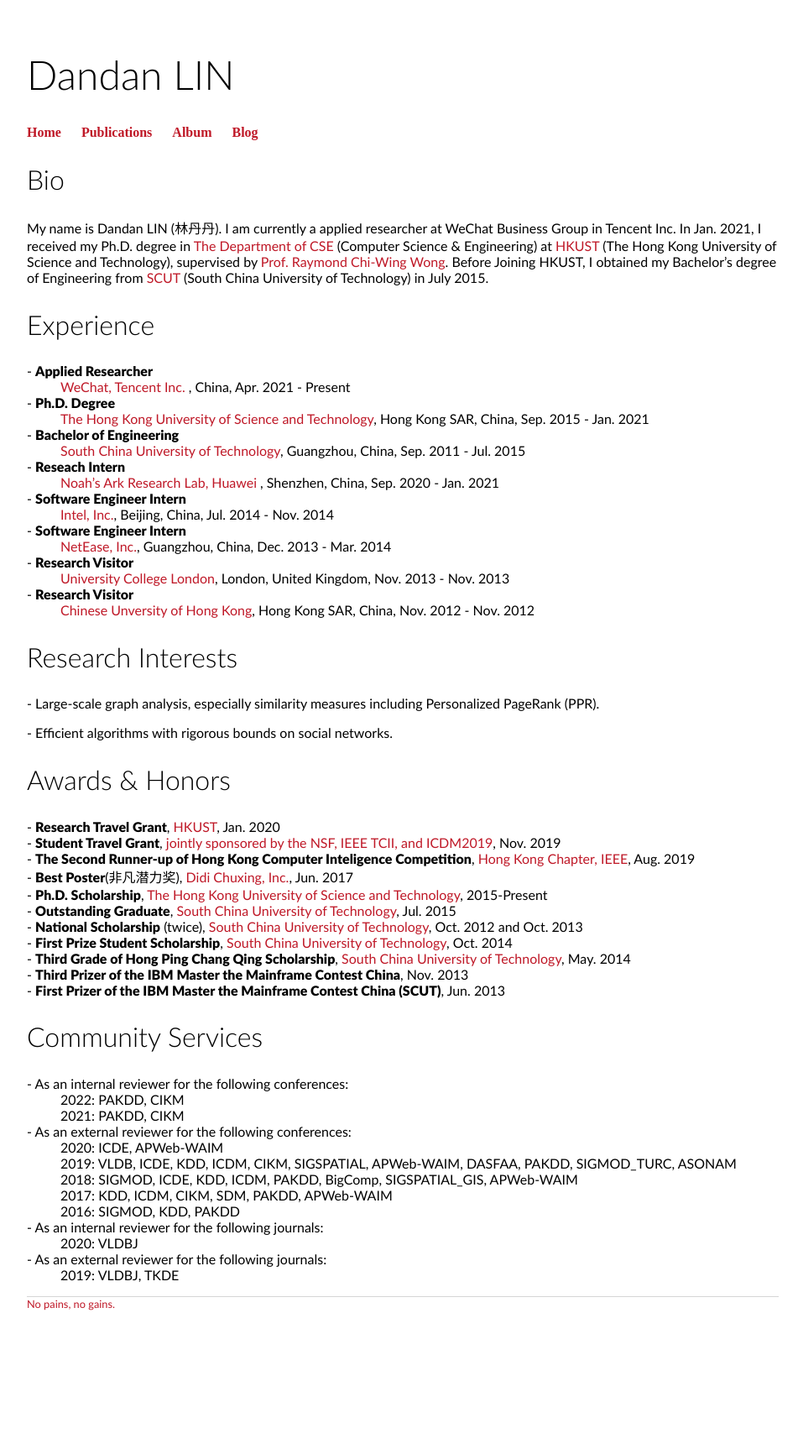
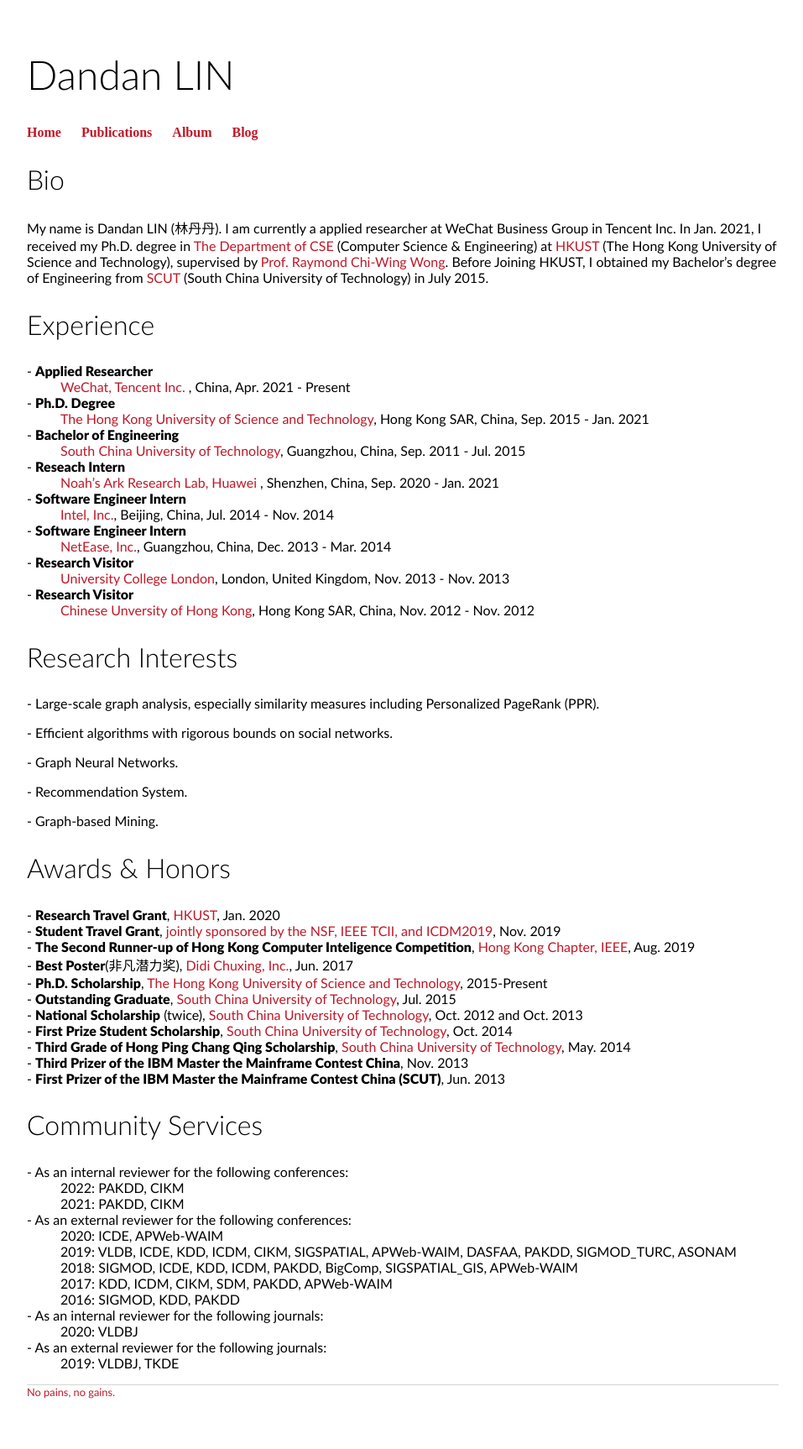
Before and after one commit to 2danlin/2danlin.github.io, a Jekyll site: the page built from index.html, in a window 1280 px wide. Shown: the whole page at 84% size, without its empty margins (160-1117 px from the left). Built offline with Jekyll 4.4.1, drawn with Linux system fonts in a browser that asks for light colours; before the commit the page ends 1621 px from its top, so only the background shows below that.

Commit message:
Update index.html

```diff
--- a/index.html
+++ b/index.html
@@ -40,6 +40,9 @@
 	<h2>Research Interests</h2>
 	<p>- Large-scale graph analysis, especially similarity measures including Personalized PageRank (PPR).</p>
 	<p>- Efficient algorithms with rigorous bounds on social networks.</p>
+	<p>- Graph Neural Networks.</p>
+	<p>- Recommendation System.</p>
+	<p>- Graph-based Mining.</p>
 </div><!-- /.blurb -->
 <div class="blurb">
 	<h2>Awards & Honors</h2>
```
